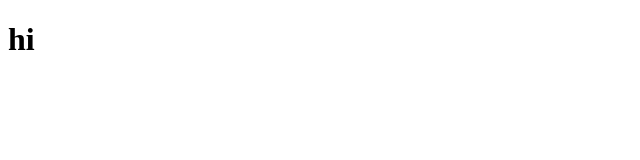
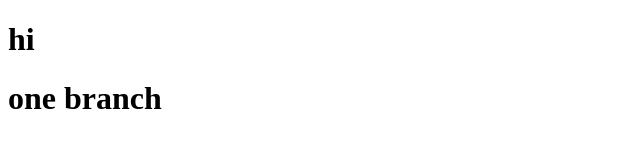
Before and after one commit to 0583232810tamar/from-local_, a plain HTML site: page index.html in a window 1280 px wide. Shown: the whole page, without its empty margins (0-640 px from the left). Drawn offline with Linux system fonts and the light colour scheme.

Commit message:
add line one branch

```diff
--- a/index.html
+++ b/index.html
@@ -7,5 +7,6 @@
 </head>
 <body>
     <h1>hi</h1>
+    <h1>one branch</h1>
 </body>
 </html>
```
